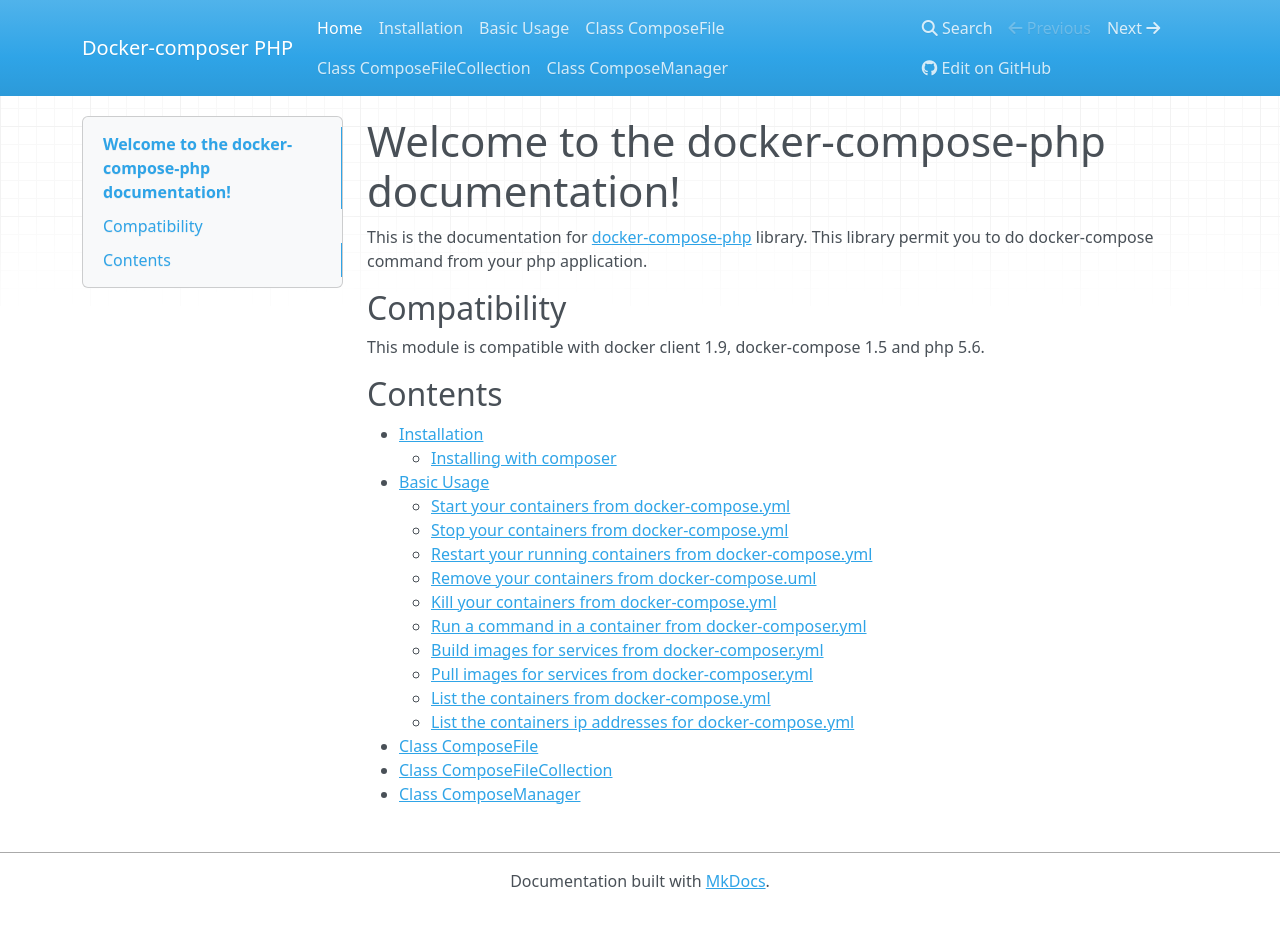
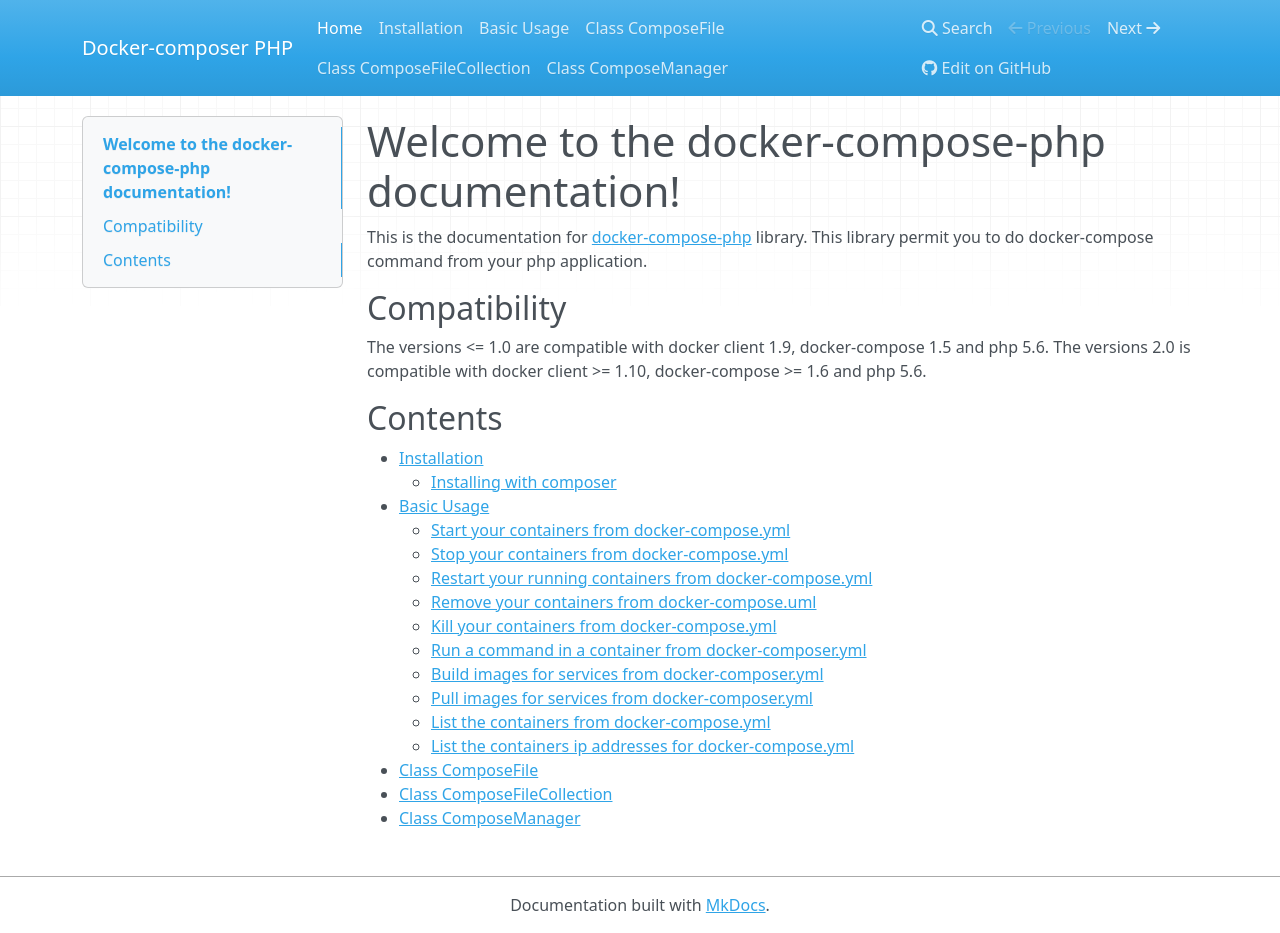
Before and after one commit to omauger/docker-compose-php, an MkDocs documentation site: the page built from docs/index.md, in a window 1280 px wide and 933 px high. Built offline with MkDocs 1.6.1, drawn with Linux system fonts in a browser that asks for light colours; nearby versions of some CDN libraries; old or Windows-style settings are respelled for this version of MkDocs.

Commit message:
Update documentation

```diff
--- a/docs/index.md
+++ b/docs/index.md
@@ -5,7 +5,8 @@ This library permit you to do docker-compose command from your php application.
 
 ## Compatibility
 
-This module is compatible with docker client 1.9, docker-compose 1.5 and php 5.6.
+The versions  <= 1.0 are compatible with docker client 1.9, docker-compose 1.5 and php 5.6.
+The versions 2.0 is compatible with docker client >= 1.10, docker-compose >= 1.6 and php 5.6.
 
 ## Contents
 
```
